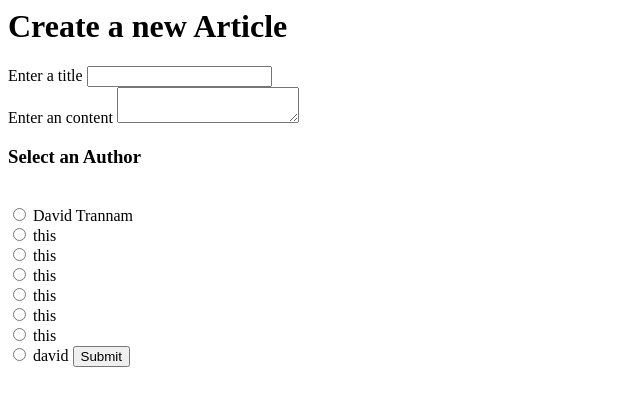
After one commit to dtrannam/NewsRoom, a Django app: page /articles/new/ in a window 1280 px wide. The commit adds this page. Shown: the top 406 px of the page, without its empty margins (0-640 px from the left). Run offline with Django 4.2, Linux system fonts and the light colour scheme; data comes from the database, SQL or seed files in the repository.

Commit message:
new article form

```diff
--- /dev/null
+++ b/newsroom/articles/templates/articles/new_article.html
@@ -0,0 +1,18 @@
+<h1>Create a new Article</h1>
+
+<form action="{% url 'created_author' %}" method="post">
+    {% csrf_token %}
+    <label for="title"> Enter a title</label>
+    <input type="text" id="title" name="title">
+    </br>
+    <label for="content"> Enter an content</label>
+    <textarea id="content" name="content"></textarea>
+    </br>
+    <h3>Select an Author</h3>
+    {% for author in authors %}
+        </br>
+        <input type="radio" name="author" id="author{{author.id}}" value= {{author.id}}>
+        <label for="author{{author.id}}">{{author.name}}</label>
+    {% endfor %}
+    <input type="submit"></input>
+</form>
--- a/newsroom/articles/urls.py
+++ b/newsroom/articles/urls.py
@@ -8,5 +8,6 @@ urlpatterns = [
     path("year/<int:year>/", views.year, name='year'),
     path("authors/", views.authors, name="author"),
     path("authors/new/", views.new_authors, name="new_authors"),
-    path("authors/created/", views.created_author, name="created_author")
+    path("authors/created/", views.created_author, name="created_author"),
+    path("new/", views.new_articles, name="new_articles")
 ]
--- a/newsroom/articles/views.py
+++ b/newsroom/articles/views.py
@@ -13,6 +13,10 @@ def details(request, article_id):
 
 def new_authors(request):
     return render(request, 'articles/new_author.html')
+
+def new_articles(request):
+    authors = Author.objects.get_queryset()
+    return render(request, 'articles/new_article.html', {"authors": authors})
 
 def authors(request):
     try:
```
Also changed, not shown: newsroom/articles/templates/articles/new_author.html (line endings or trailing spaces).
